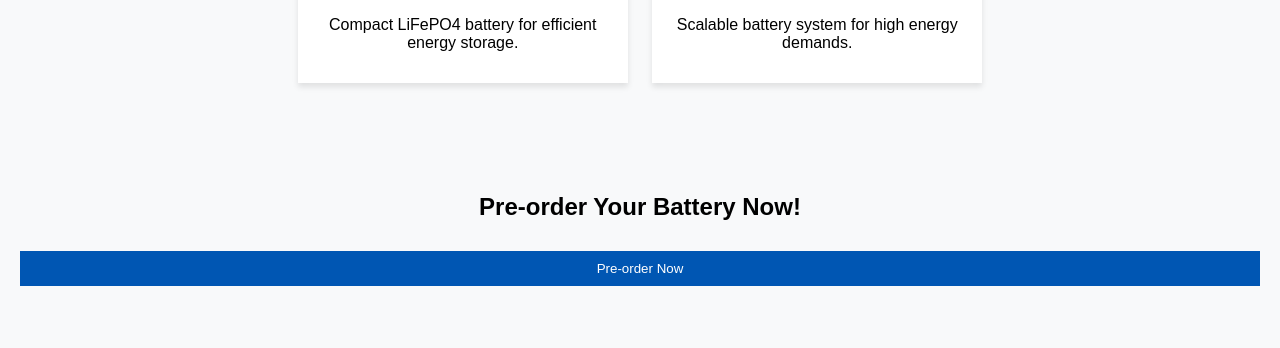
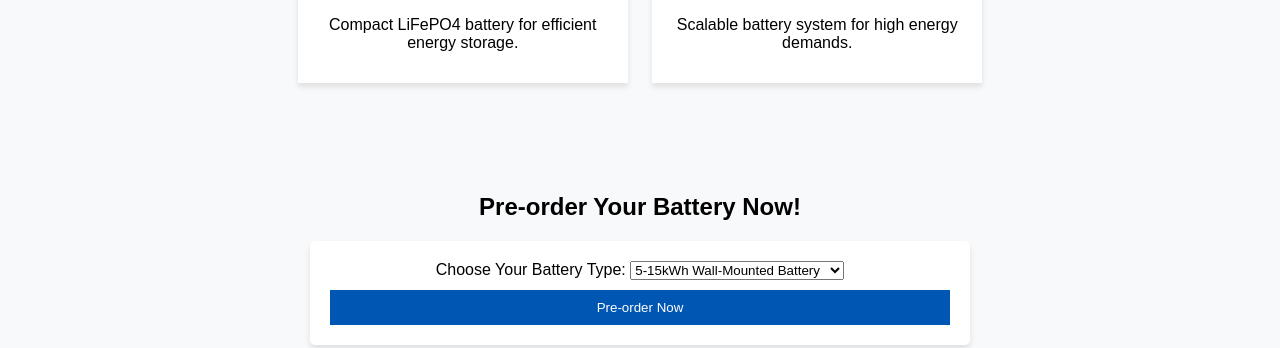
Before and after one commit to Jj221to/DeurNag-Energy-Solutions, a plain HTML site: page index.html in a window 1280 px wide. Shown: the part 634-982 px from the top of the page. Drawn offline with Linux system fonts and the light colour scheme.

Commit message:
Add files via upload

```diff
--- a/index.html
+++ b/index.html
@@ -47,8 +47,16 @@
     <!-- Pre-order Section -->
     <section id="preorder">
         <h2>Pre-order Your Battery Now!</h2>
-        <button id="preorderButton">Pre-order Now</button>
-        <p id="preorderInfo" style="display:none;">Thank you for pre-ordering! Your unique pre-order code is: <span id="preorderCode"></span>. This code will be sent to your email and to sales@deurnag.com.</p>
+        <form id="preorderForm">
+            <label for="batteryType">Choose Your Battery Type:</label>
+            <select id="batteryType" name="batteryType" required>
+                <option value="5-15kWh Wall-Mounted Battery">5-15kWh Wall-Mounted Battery</option>
+                <option value="48V 100AMP Stackable Storage">48V 100AMP Stackable Storage</option>
+            </select>
+
+            <button type="button" id="preorderButton">Pre-order Now</button>
+            <p id="preorderInfo" style="display:none;">Thank you for pre-ordering! Your unique pre-order code is: <span id="preorderCode"></span>. This code will be sent to your email and to sales@deurnag.com.</p>
+        </form>
     </section>
 
     <!-- Contact Form -->
@@ -71,13 +79,14 @@
     <!-- JavaScript to generate a unique pre-order code -->
     <script>
         document.getElementById("preorderButton").addEventListener("click", function() {
+            const batteryType = document.getElementById("batteryType").value; // Get selected battery type
             const uniqueCode = 'PN' + Math.random().toString(36).substr(2, 9).toUpperCase(); // Generates a unique code
             document.getElementById("preorderCode").textContent = uniqueCode;
             document.getElementById("preorderInfo").style.display = 'block';
 
-            // Send email with pre-order code (this would need server-side code to actually send emails)
+            // Send email with pre-order code and battery type (this would need server-side code to actually send emails)
             // For example: an AJAX request to a PHP script or API for sending email.
-            alert("Your pre-order code will be sent to your email and sales@deurnag.com.");
+            alert("Your pre-order code for the " + batteryType + " will be sent to your email and sales@deurnag.com.");
         });
     </script>
 
```
